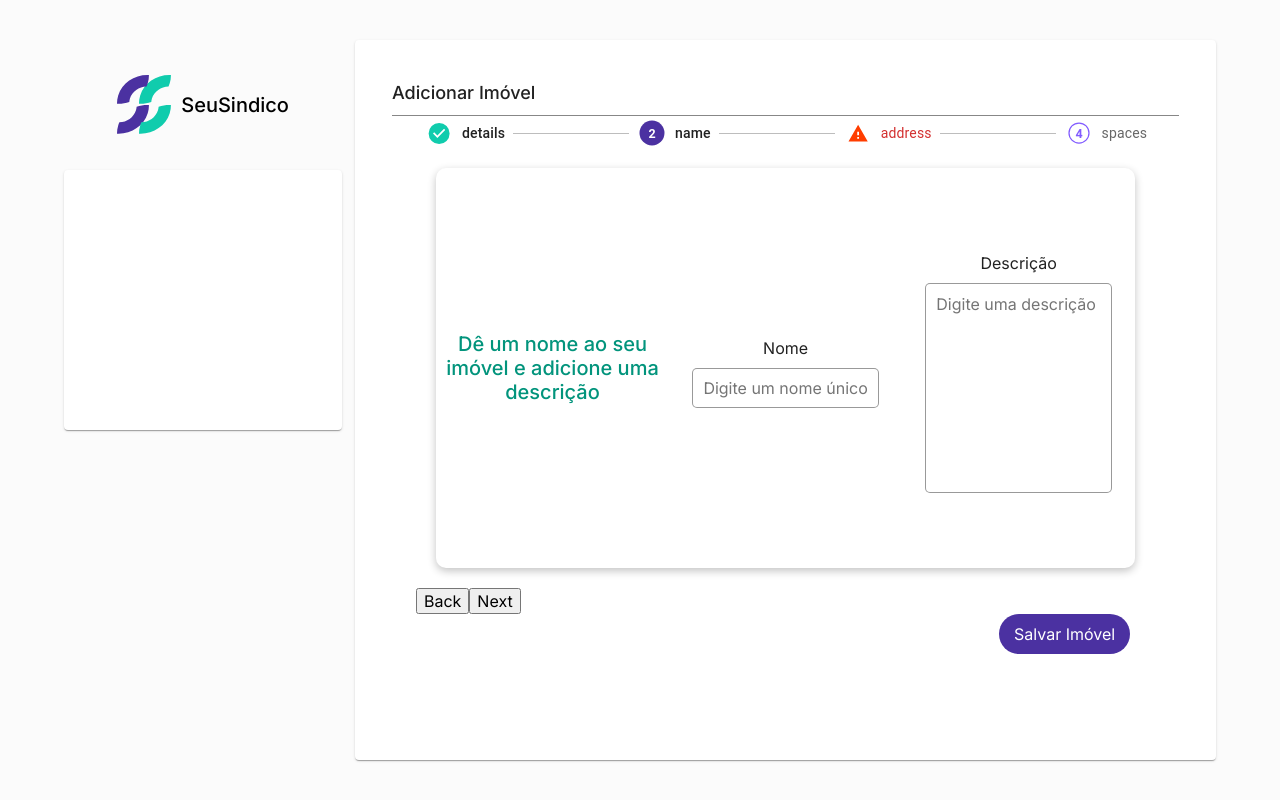
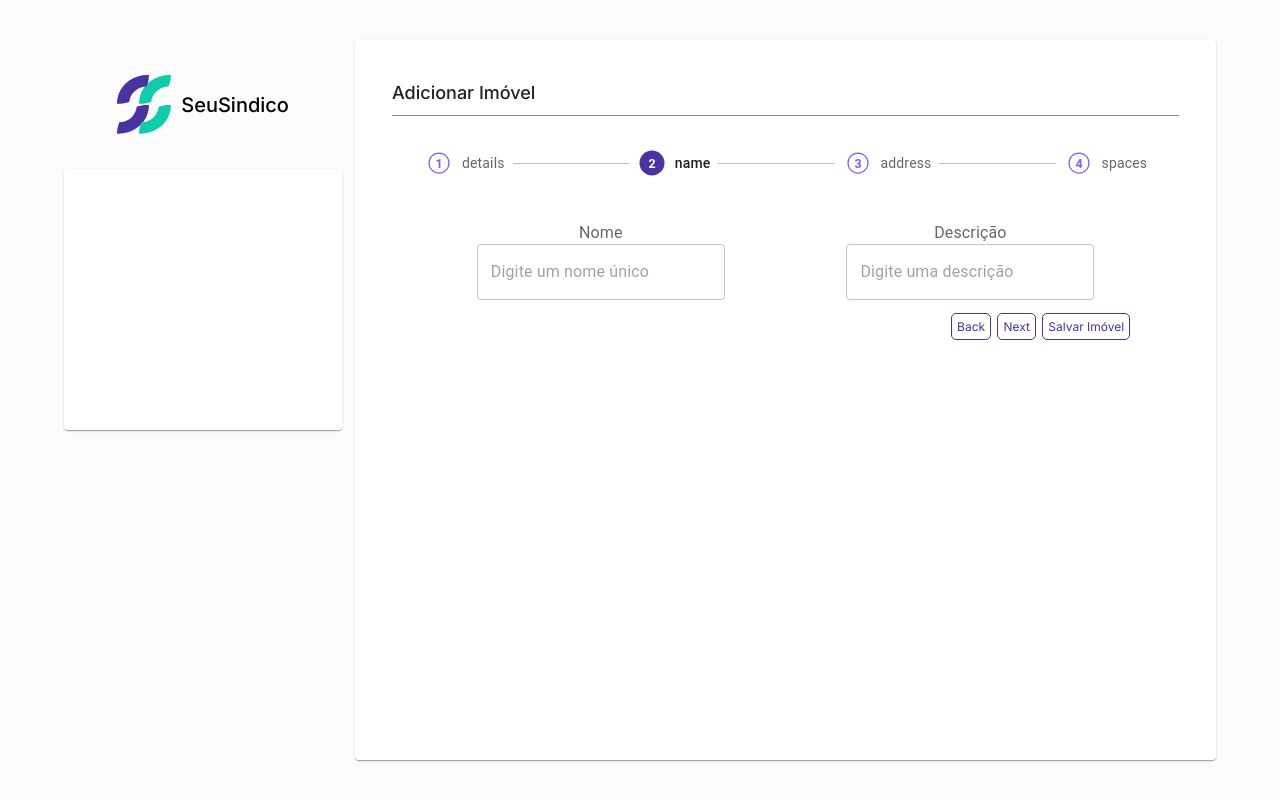
Before and after one commit to jonasnascc/SeuSindico, a React (Create React App) app: page /imoveis/new in a window 1280 px wide. Both pictures are taken after a click on the button "Next". Built offline with nearby package versions, Linux system fonts and the light colour scheme; no server answers.

Commit message:
implementar Formik e estruturar o formulario de imovel

```diff
--- a/src/index.tsx
+++ b/src/index.tsx
@@ -6,6 +6,22 @@ import reportWebVitals from './reportWebVitals';
 import { BrowserRouter } from 'react-router-dom';
 import { AuthProvider } from './context/auth/AuthProvider';
 import { QueryClient, QueryClientProvider } from 'react-query';
+import { ThemeProvider, createTheme } from '@mui/material';
+
+const theme = createTheme({
+  palette: {
+    primary: {
+      main: "#4B31A1",
+    },
+    secondary: {
+      main: "#02947C",
+    },
+    error: {
+      main: "#FF3D00"
+    }
+  },
+});
+
 
 const queryClient = new QueryClient();
 
@@ -14,6 +30,7 @@ const root = ReactDOM.createRoot(
 );
 root.render(
   <React.StrictMode>
+    <ThemeProvider theme={theme}>
       <QueryClientProvider client={queryClient}>
         <AuthProvider>
           <BrowserRouter>
@@ -21,6 +38,8 @@ root.render(
           </BrowserRouter>
         </AuthProvider>
       </QueryClientProvider>
+    </ThemeProvider>
+
   </React.StrictMode>
 );
 
--- a/src/pages/ImoveisPage/styles.ts
+++ b/src/pages/ImoveisPage/styles.ts
@@ -19,21 +19,12 @@ export const SearchBox = styled.div`
     margin-top: 10px;
 `
 
-export const SaveDiv = styled.div`
+export const ButtonsDiv = styled.div`
     display: flex;
     justify-content: end;
     align-items: center;
     padding-right: 25px;
-`
-
-export const SaveButton = styled.button`
-    background-color: #4B31A1;
-    border : none;
-    border-radius: 20px;
-    padding: 10px 15px;
-    color: white;
-    cursor: pointer;
-
+    gap: .5vw;
 `
 
 export const BtnsTile = styled.div`
--- a/src/pages/ImovelFormPage/components/Form/EnderecoForm/EnderecoForm.tsx
+++ b/src/pages/ImovelFormPage/components/Form/EnderecoForm/EnderecoForm.tsx
@@ -1,38 +1,38 @@
-import React from "react";
-import { Grid } from "@mui/material";
-import { ImovelFormCard } from "../../../../../shared/components/ImovelFormCard/ImovelFormCard";
+import { Grid, InputLabel, TextField } from "@mui/material";
+import { StepComponentProps } from "../../../../../shared/hooks/useImovelFormSteps";
+import { FormGridTileVerticalDirection} from "../../../../../shared/components/Forms/styles";
+import { ImovelFormStep } from "../ImovelForm/ImovelFormStep";
+import { useFormikContext } from "formik";
 import { Imovel } from "../../../../../types/imovel";
-import { StepComponentProps } from "../../../../../shared/hooks/useImovelFormSteps";
-import { FormGridTileVerticalDirection, InputLabel } from "../../../../../shared/components/Forms/styles";
-import { ImovelFormStep } from "../ImovelForm/ImovelFormStep";
 
+export const EnderecoForm = ({visible} : StepComponentProps) => {
+    const {values, setValues} = useFormikContext<Imovel>()
 
-type EnderecoFormProps = {
-    imovel: Imovel,
-    onChange: (event:any) => void
-}&StepComponentProps
+    const handleChange = (event : any) => {
+        if(values.endereco) {
+            setValues({
+                ...values,
+                endereco: {
+                    ...values.endereco,
+                    [event.target.name] : event.target.value
+                }
+            })
+        }
+    }
 
-export const EnderecoForm = ({onChange, imovel, visible} : EnderecoFormProps) => {
-    const {endereco} = imovel;
     return (
         <ImovelFormStep visible={visible}>
-            <ImovelFormCard
-                label = "Qual o endereço do seu imóvel?"
-                headerGridScreens={{xs:12}}
-                bodyGridScreens={{xs:12}}
-            >
-                <form>
             <Grid container>
                 <Grid item xs={12} sm={12} md={6}>
                     <FormGridTileVerticalDirection>
                         <InputLabel>Rua: </InputLabel>
-                                <input
+                        <TextField
                             id="rua"
                             name="rua"
                             type="text"
                             placeholder="Digite a rua"
-                                    value={endereco?.rua??""}
-                                    onChange={onChange}
+                            value={values.endereco?.rua??""}
+                            onChange={handleChange}
                         />
                     </FormGridTileVerticalDirection>
                 </Grid>
@@ -40,13 +40,13 @@ export const EnderecoForm = ({onChange, imovel, visible} : EnderecoFormProps) =>
                 <Grid item xs={12} sm={12} md={6}>
                     <FormGridTileVerticalDirection>
                         <InputLabel>Bairro: </InputLabel>
-                                <input
+                        <TextField
                             id="bairro"
                             name="bairro"
                             type="text"
                             placeholder="Digite o bairro"
-                                    value={endereco?.bairro??""}
-                                    onChange={onChange}
+                            value={values.endereco?.bairro??""}
+                            onChange={handleChange}
                         />
                     </FormGridTileVerticalDirection>
                 </Grid>
@@ -54,13 +54,13 @@ export const EnderecoForm = ({onChange, imovel, visible} : EnderecoFormProps) =>
                 <Grid item xs={12} sm={5} md={4}>
                     <FormGridTileVerticalDirection>
                         <InputLabel>Número: </InputLabel>
-                                <input
+                        <TextField
                             id="numero"
                             name="numero"
                             type="text"
                             placeholder="ex.: 121 B"
-                                    value={endereco?.numero??""}
-                                    onChange={onChange}
+                            value={values.endereco?.numero??""}
+                            onChange={handleChange}
                         />
                     </FormGridTileVerticalDirection>
                 </Grid>
@@ -68,13 +68,13 @@ export const EnderecoForm = ({onChange, imovel, visible} : EnderecoFormProps) =>
                 <Grid item xs={12} sm={7}  md={4}>
                     <FormGridTileVerticalDirection>
                         <InputLabel>Cidade: </InputLabel>
-                                <input
+                        <TextField
                             id="cidade"
                             name="cidade"
                             type="text"
                             placeholder="Digite a cidade"
-                                    value={endereco?.cidade??""}
-                                    onChange={onChange}
+                            value={values.endereco?.cidade??""}
+                            onChange={handleChange}
                         />
                     </FormGridTileVerticalDirection>
                 </Grid>
@@ -82,13 +82,13 @@ export const EnderecoForm = ({onChange, imovel, visible} : EnderecoFormProps) =>
                 <Grid item xs={12} sm={7}  md={4}>
                     <FormGridTileVerticalDirection>
                         <InputLabel>Estado: </InputLabel>
-                                <input
+                        <TextField
                             id="estado"
                             name="estado"
                             type="text"
                             placeholder="Digite o estado"
-                                    value={endereco?.estado??""}
-                                    onChange={onChange}
+                            value={values.endereco?.estado??""}
+                            onChange={handleChange}
                         />
                     </FormGridTileVerticalDirection>
                 </Grid>
@@ -96,32 +96,30 @@ export const EnderecoForm = ({onChange, imovel, visible} : EnderecoFormProps) =>
                 <Grid item xs={12} sm={5}  md={4}>
                     <FormGridTileVerticalDirection>
                         <InputLabel>CEP: </InputLabel>
-                                <input
+                        <TextField
                             id="cep"
                             name="cep"
                             type="text"
                             placeholder="Digite o CEP"
-                                    value={endereco?.cep??""}
-                                    onChange={onChange}
+                            value={values.endereco?.cep??""}
+                            onChange={handleChange}
                         />
                     </FormGridTileVerticalDirection>
                 </Grid>
                 <Grid item xs={12} sm={12} md={8}>
                     <FormGridTileVerticalDirection>
                         <InputLabel>Complemento: </InputLabel>
-                                <input
+                        <TextField
                             id="complemento"
                             name="complemento"
                             type="text"
                             placeholder="Digite o complemento"
-                                    value={endereco?.complemento??""}
-                                    onChange={onChange}
+                            value={values.endereco?.complemento??""}
+                            onChange={handleChange}
                         />
                     </FormGridTileVerticalDirection>
                 </Grid>
             </Grid>
-                </form>
-            </ImovelFormCard>
         </ImovelFormStep>
 
     )
--- a/src/pages/ImovelFormPage/components/Form/EspacosForm/EspacosForm.tsx
+++ b/src/pages/ImovelFormPage/components/Form/EspacosForm/EspacosForm.tsx
@@ -45,11 +45,6 @@ export const EspacosForm = ({onSaveEspaco, espacos, onAddComodo, visible} : Espa
 
     return (
         <ImovelFormStep visible={visible}>
-            <ImovelFormCard
-                label = "Adicione um espaço ao seu imóvel"
-                headerGridScreens={{xs:12}}
-                bodyGridScreens={{xs:12}}
-            >
             <AddButtonScreen
                 onButtonClick={handleAddButton}
                 visible={espacos.length === 0 && displayPlusPage}
@@ -68,7 +63,6 @@ export const EspacosForm = ({onSaveEspaco, espacos, onAddComodo, visible} : Espa
                 onAddComodo={onAddComodo}
                 onAddNewEspaco={handleAddButton}
             />
-            </ImovelFormCard>
         </ImovelFormStep>
     )
 }
--- a/src/pages/ImovelFormPage/components/Form/ImovelForm/ImovelDetailsForm.tsx
+++ b/src/pages/ImovelFormPage/components/Form/ImovelForm/ImovelDetailsForm.tsx
@@ -1,34 +1,15 @@
-import { ImovelFormCard } from "../../../../../shared/components/ImovelFormCard/ImovelFormCard";
-import { Imovel } from "../../../../../types/imovel";
+import { useFormikContext } from "formik";
 import { StepComponentProps } from "../../../../../shared/hooks/useImovelFormSteps";
 import { ImovelFormStep } from "./ImovelFormStep";
-import { Form, Formik } from "formik";
 import { InputLabel, TextField } from "@mui/material";
+import { Imovel } from "../../../../../types/imovel";
 
-type ImovelDataFormProps = {
-    imovel : Imovel,
-    onChange : (event: any) => void,
-    onSubmit ?: () => void
-}&StepComponentProps
 
-export const ImovelDetailsForm = ({imovel, visible, onChange, onSubmit = () => null} : ImovelDataFormProps) => {
-    const {quantidadeAndares, espacosPorAndar} = imovel;
+export const ImovelDetailsForm = ({visible} : StepComponentProps) => {
+    const {values, handleChange} = useFormikContext<Imovel>()
 
     return(
         <ImovelFormStep visible={visible}>
-        <ImovelFormCard
-            label = "Vamos começar pelo básico"
-            headerGridScreens={{xs:12, sm:4}}
-            bodyGridScreens={{xs:12, sm:8}}
-        >
-            <Formik
-                initialValues={{
-                    quantidadeAndares: quantidadeAndares??"",
-                    espacosPorAndar: espacosPorAndar??""
-                }}
-                onSubmit={(values) => onSubmit()}
-            >
-                <Form onChange={onChange}>
             <InputLabel>Quantos andares o seu imóvel possui?</InputLabel>
             <TextField
                 id="quantidadeAndares"
@@ -36,6 +17,8 @@ export const ImovelDetailsForm = ({imovel, visible, onChange, onSubmit = () => n
                 placeholder="Digite a quantidade de andares"
                 type="number"
                 size="small"
+                value={values?.quantidadeAndares??""}
+                onChange={handleChange}
             />
 
             <InputLabel>Quantos espaços por andar?</InputLabel>
@@ -45,43 +28,9 @@ export const ImovelDetailsForm = ({imovel, visible, onChange, onSubmit = () => n
                 placeholder="Digite a quantidade de espaços"
                 type="number"
                 size="small"
+                value={values?.espacosPorAndar??""}
+                onChange={handleChange}
             />
-                </Form>
-            </Formik>
-        </ImovelFormCard>
         </ImovelFormStep>
-        // <ImovelFormStep visible={visible}>
-        //     <ImovelFormCard
-        //         label = "Vamos começar pelo básico"
-        //         headerGridScreens={{xs:12, sm:4}}
-        //         bodyGridScreens={{xs:12, sm:8}}
-        //     >
-        //         <Grid container  height={"100%"}>
-        //             <Grid item xs={6} height={"100%"}>
-        //                 <FormGridTile>
-        //                     <InputLabel>Quantos andares o seu imóvel possui?</InputLabel>
-        //                     <FormNumbersInput
-        //                         id="quantidadeAndares"
-        //                         name="quantidadeAndares"
-        //                         placeholder="Digite a quantidade de andares"
-        //                         type="number"
-        //                         value={quantidadeAndares??""}
-        //                         onChange={onChange}
-        //                     />
-        //                     <InputLabel>Quantos espaços por andar?</InputLabel>
-        //                     <FormNumbersInput
-        //                         id="espacosPorAndar"
-        //                         name="espacosPorAndar"
-        //                         placeholder="Digite a quantidade de espaços"
-        //                         type="number"
-        //                         defaultValue={espacosPorAndar??""}
-        //                         onChange={onChange}
-        //                     />
-        //                 </FormGridTile>
-        //             </Grid>
-        //             <Grid item xs={6} height={"100%"}></Grid>
-        //         </Grid>
-        //     </ImovelFormCard>
-        // </ImovelFormStep>
     )
 }
--- a/src/pages/ImovelFormPage/components/Form/ImovelForm/ImovelForm.tsx
+++ b/src/pages/ImovelFormPage/components/Form/ImovelForm/ImovelForm.tsx
@@ -1,13 +1,16 @@
 import { Container } from "@mui/material"
-import React, { useEffect } from "react"
+import { useEffect } from "react"
 import useImovelForm from "../../../../../shared/hooks/useImovelForm"
-import { SaveDiv, SaveButton } from "../../../../ImoveisPage/styles"
+import { ButtonsDiv } from "../../../../ImoveisPage/styles"
 import { useImovelFormSteps } from "../../../../../shared/hooks/useImovelFormSteps"
 import { FormStepper } from "../../../../../shared/components/Forms/FormStepper/FormStepper"
 import { EnderecoForm } from "../EnderecoForm/EnderecoForm"
 import { EspacosForm } from "../EspacosForm/EspacosForm"
 import { NameForm } from "./NameForm"
 import { ImovelDetailsForm } from "./ImovelDetailsForm"
+import { FormButton, StepperTile } from "../styles"
+import { Form, Formik } from "formik"
+import { EmptyImovel } from "../../../../../types/imovel"
 
 export const ImovelForm = () => {
     const {
@@ -33,38 +36,37 @@ export const ImovelForm = () => {
 
     return (
         <Container>
+            <StepperTile>
                 <FormStepper
                     steps = {stepsSequence}
                     activeStep={currentStep}
                     onStepChange={handleChangeStep}
                 />
-            <ImovelDetailsForm
-                imovel={imovel}
-                visible={steps.details.visible}
-                onChange={handleFormChange}
-                onSubmit={handleStepNext}
-            />
-            <NameForm
-                imovel={imovel}
-                visible={steps.name.visible}
-                onChange={handleFormChange}
-            />
-            <EnderecoForm
-                imovel={imovel}
-                visible={steps.address.visible}
-                onChange={(event:any) => handleFormChange(event, "endereco")}
-            />
+            </StepperTile>
+            <Formik
+                initialValues={{...EmptyImovel}}
+                onSubmit={async (values) => console.log(values)}
+            >
+                <Form>
+                    <ImovelDetailsForm visible={steps.details.visible}/>
+
+                    <NameForm visible={steps.name.visible}/>
+
+                    <EnderecoForm visible={steps.address.visible}/>
+
                     <EspacosForm
                         onSaveEspaco={handleSaveEspaco}
                         espacos={imovel.espacos}
                         onAddComodo={handleAddComodo}
                         visible={steps.spaces.visible}
                     />
-            <button type="button" onClick={handleStepBack}>Back</button>
-            <button type="button" onClick={handleStepNext}>Next</button>
-            <SaveDiv>
-                <SaveButton onClick={handleSaveImovel}>Salvar Imóvel</SaveButton>
-            </SaveDiv>
+                    <ButtonsDiv>
+                        <FormButton type="button" onClick={handleStepBack}>Back</FormButton>
+                        <FormButton type="button" onClick={handleStepNext}>Next</FormButton>
+                        <FormButton type="submit">Salvar Imóvel</FormButton>
+                    </ButtonsDiv>
+                </Form>
+            </Formik>
         </Container>
     )
 }
--- a/src/pages/ImovelFormPage/components/Form/ImovelForm/NameForm.tsx
+++ b/src/pages/ImovelFormPage/components/Form/ImovelForm/NameForm.tsx
@@ -1,54 +1,44 @@
 import React from "react";
-import { Grid } from "@mui/material";
+import { Grid, InputLabel, TextField } from "@mui/material";
 import { Imovel } from "../../../../../types/imovel";
-import { ImovelFormCard } from "../../../../../shared/components/ImovelFormCard/ImovelFormCard";
 import { ImovelFormStep } from "./ImovelFormStep";
 import { StepComponentProps } from "../../../../../shared/hooks/useImovelFormSteps";
-import { FormGridTile, InputLabel, NameInput } from "../../../../../shared/components/Forms/styles";
+import { FormGridTile, NameInput } from "../../../../../shared/components/Forms/styles";
 import { DescricaoTextArea } from "../styles";
+import { useFormikContext } from "formik";
 
-type NameFormProps = {
-    imovel:Imovel,
-    onChange : (event:any) => void
-}&StepComponentProps
+export const NameForm = ({visible} : StepComponentProps) => {
+    const {values, handleChange} = useFormikContext<Imovel>()
 
-export const NameForm = ({onChange, imovel, visible} : NameFormProps) => {
-    const {nome, descricao} = imovel;
     return (
         <ImovelFormStep visible={visible}>
-            <ImovelFormCard
-                label = "Dê um nome ao seu imóvel e adicione uma descrição"
-                headerGridScreens={{xs:12, sm:4}}
-                bodyGridScreens={{xs:12, sm:8}}
-            >
             <Grid container spacing={".3vw"} height={"100%"}>
                 <Grid item xs={12} sm={12} md={6}>
                     <FormGridTile>
                         <InputLabel>Nome</InputLabel>
-                            <NameInput
+                        <TextField
                             id="nome"
                             name="nome"
                             type="text"
                             placeholder="Digite um nome único"
-                                value={nome}
-                                onChange={onChange}
+                            value={values.nome}
+                            onChange={handleChange}
                         />
                     </FormGridTile>
                 </Grid>
                 <Grid item xs={12} sm={12} md={6}>
                     <FormGridTile>
                         <InputLabel>Descrição</InputLabel>
-                            <DescricaoTextArea
+                        <TextField
                             id="descricao"
                             name="descricao"
                             placeholder="Digite uma descrição"
-                                onChange={onChange}
-                                value={descricao}
+                            value={values.descricao}
+                            onChange={handleChange}
                         />
                     </FormGridTile>
                 </Grid>
             </Grid>
-            </ImovelFormCard>
         </ImovelFormStep>
 
 
--- a/src/pages/ImovelFormPage/components/Form/styles.ts
+++ b/src/pages/ImovelFormPage/components/Form/styles.ts
@@ -1,4 +1,5 @@
 import styled from "styled-components";
+import { StyledBtn } from "../../../../shared/components/Buttons/styles";
 
 export const FormDescription = styled.h3`
     font-weight: 500;
@@ -48,9 +49,6 @@ export const ClickableArea = styled.div`
     &:hover {
         color: #FC7300;
     }
-    /* &:active {
-        background-color: rgba(0,0,0,.1);
-    } */
 `
 
 export const FadeContainer = styled.div`
@@ -60,3 +58,11 @@ export const FadeContainer = styled.div`
     height: 100%;
     width: 100%;
 `
+
+export const StepperTile = styled.div`
+    padding: 30px 0;
+`
+
+export const FormButton = styled(StyledBtn)`
+
+`
--- a/src/shared/components/Forms/FormStepper/FormStepper.tsx
+++ b/src/shared/components/Forms/FormStepper/FormStepper.tsx
@@ -9,7 +9,7 @@ type FormStepperProps = {
     errorSteps ?: number[]
 }
 
-export const FormStepper = ({steps, activeStep, completedSteps = [0], errorSteps= [2], onStepChange} : FormStepperProps) => {
+export const FormStepper = ({steps, activeStep, completedSteps = [], errorSteps= [], onStepChange} : FormStepperProps) => {
 
     const handleStepChange = (index : number) => {
         onStepChange(index)
```
Lines whose indentation alone changed are shown as unchanged.
